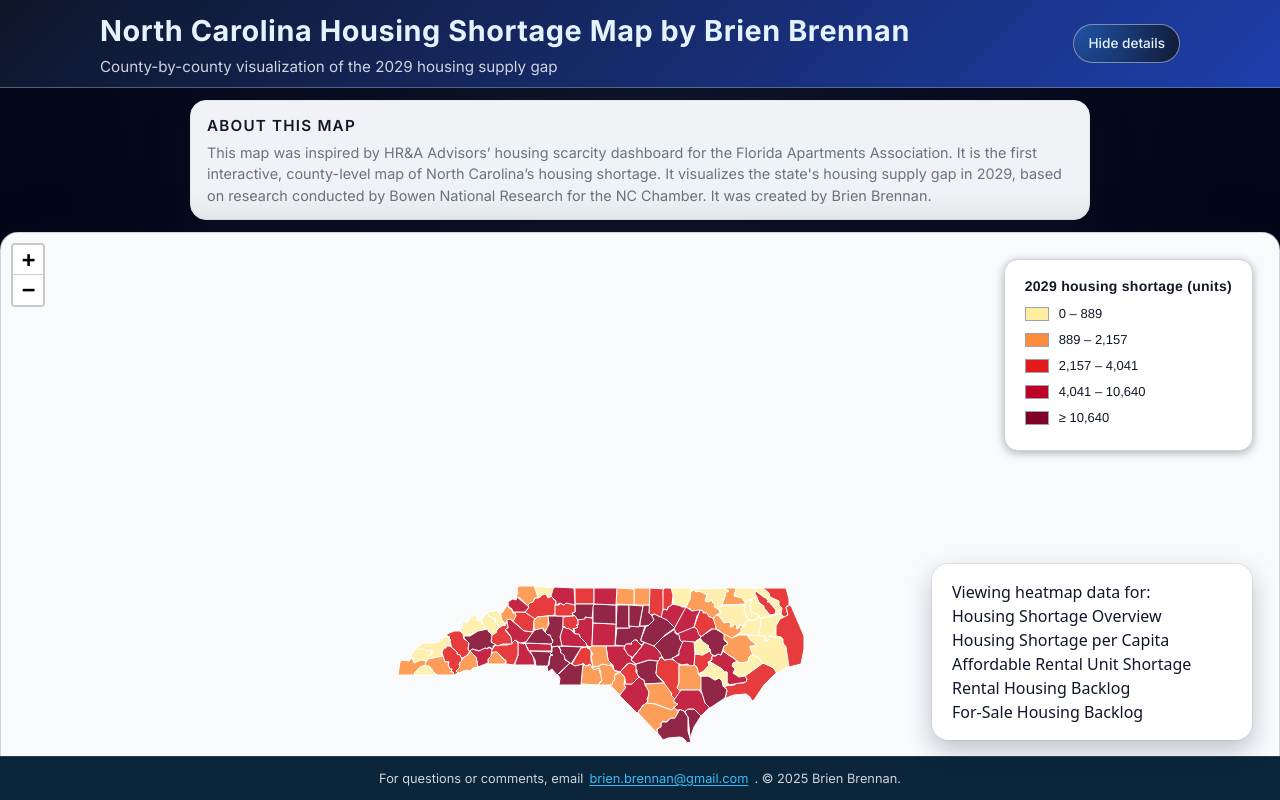
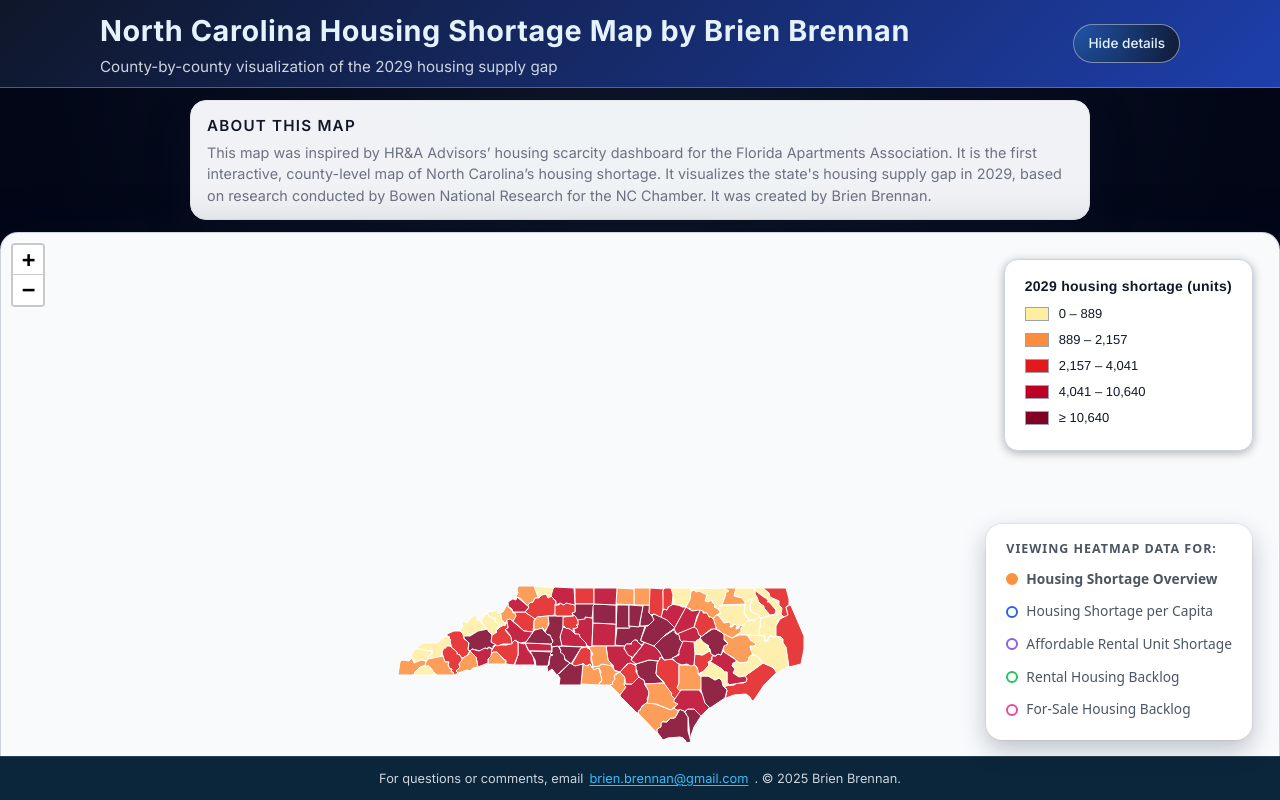
Before and after one commit to Brennan919/nc-housing-map, a Next.js app: page / in a window 1280 px wide. Built offline with nearby package versions, Linux system fonts and the light colour scheme.

Commit message:
Added Color to lenses

```diff
--- a/app/NcMap.js
+++ b/app/NcMap.js
@@ -129,12 +129,52 @@ function getMetricValue(feature, lensId) {
 
 // ---------- Color scale helpers ----------
 
-function getColorForValue(value, breaks) {
+// Pick a color from the right palette for each lens + class index 0–4
+function getPaletteColor(lensId, classIndex) {
+  // default palette (same as your current overview)
+  const overviewPalette = ["#FFEDA0", "#FD8D3C", "#E31A1C", "#BD0026", "#800026"];
+
+  const perCapitaPalette = ["#eff6ff", "#bfdbfe", "#60a5fa", "#2563eb", "#1d4ed8"]; // blues
+  const affordableRentalPalette = [
+    "#f5f3ff",
+    "#e9d5ff",
+    "#c4b5fd",
+    "#8b5cf6",
+    "#6d28d9",
+  ]; // purples
+  const rentalBacklogPalette = [
+    "#ecfdf3",
+    "#bbf7d0",
+    "#4ade80",
+    "#22c55e",
+    "#15803d",
+  ]; // greens
+  const forSaleBacklogPalette = [
+    "#fdf2f8",
+    "#f9a8d4",
+    "#f472b6",
+    "#ec4899",
+    "#be185d",
+  ]; // pink/red
+
+  const palettes = {
+    overview: overviewPalette,
+    per_capita: perCapitaPalette,
+    affordable_rental: affordableRentalPalette,
+    rental_backlog: rentalBacklogPalette,
+    forsale_backlog: forSaleBacklogPalette,
+  };
+
+  const palette = palettes[lensId] || overviewPalette;
+  const idx = Math.max(0, Math.min(classIndex, palette.length - 1));
+  return palette[idx];
+}
+
+function getColorForValue(value, breaks, lensId) {
   const v = Number(value);
-  if (!Number.isFinite(v)) return "#FFEDA0";
-
-  if (!breaks || breaks.length === 0) {
-    return "#FED976";
+  if (!Number.isFinite(v) || !breaks || !breaks.length) {
+    // light neutral if no data
+    return getPaletteColor(lensId, 0);
   }
 
   const [b1, b2, b3, b4] = [
@@ -144,12 +184,17 @@ function getColorForValue(value, breaks) {
     breaks[3] ?? breaks[2] ?? breaks[1] ?? breaks[0],
   ];
 
-  if (v > b4) return "#800026"; // darkest
-  if (v > b3) return "#BD0026";
-  if (v > b2) return "#E31A1C";
-  if (v > b1) return "#FD8D3C";
-  return "#FFEDA0"; // lightest
+  // Decide which “class” this value belongs to
+  let classIndex = 0;
+  if (v > b4) classIndex = 4;
+  else if (v > b3) classIndex = 3;
+  else if (v > b2) classIndex = 2;
+  else if (v > b1) classIndex = 1;
+  else classIndex = 0;
+
+  return getPaletteColor(lensId, classIndex);
 }
+
 
 function formatLegendValue(value, lensId) {
   if (!Number.isFinite(value)) return "n/a";
@@ -363,7 +408,8 @@ function Legend({ activeLensId, breaks }) {
       classes.forEach((cls) => {
         const midValue =
           cls.to == null ? cls.from + 1 : (cls.from + cls.to) / 2;
-        const color = getColorForValue(midValue, breaksToUse);
+        const color = getColorForValue(midValue, breaksToUse, activeLensId);
+
 
         const row = document.createElement("div");
         row.style.display = "flex";
@@ -419,7 +465,7 @@ function LensSelector({ activeLensId, setActiveLensId }) {
               onClick={() => setActiveLensId(id)}
             >
               <span
-                className={`lens-dot${
+                className={`lens-dot lens-dot-${id}${
                   isActive ? " lens-dot-active" : ""
                 }`}
                 aria-hidden="true"
@@ -459,7 +505,7 @@ export default function NcMap() {
   function style(feature) {
     const v = getMetricValue(feature, activeLensId);
     return {
-      fillColor: getColorForValue(v, breaks),
+      fillColor: getColorForValue(v, breaks, activeLensId),
       weight: 1,
       opacity: 1,
       color: "#ffffff",
--- a/app/globals.css
+++ b/app/globals.css
@@ -330,14 +330,97 @@ body {
   font-family: system-ui, -apple-system, BlinkMacSystemFont, "Segoe UI", sans-serif;
 }
 
-.lens-title {
-  font-size: 0.85rem;
+/* Lens card container: you can keep your existing position + size rules */
+.lens-card-title,
+.lens-card-title {
+  font-size: 0.78rem;
   font-weight: 600;
-  letter-spacing: 0.06em;
   text-transform: uppercase;
-  color: #4f6b8c;
-  margin-bottom: 0.3rem;
+  letter-spacing: 0.08em;
+  color: #4b5563;
+  margin-bottom: 0.4rem;
 }
+
+.lens-options {
+  display: flex;
+  flex-direction: column;
+  gap: 4px;
+}
+
+.lens-option {
+  border: none;
+  background: transparent;
+  padding: 4px 0;
+  cursor: pointer;
+  display: flex;
+  align-items: center;
+  font-size: 0.86rem;
+  color: #4b5563;
+  text-align: left;
+}
+
+.lens-option:hover {
+  color: #111827;
+}
+
+.lens-option-active {
+  font-weight: 600;
+}
+
+/* Base dot style */
+.lens-dot {
+  width: 12px;
+  height: 12px;
+  border-radius: 999px;
+  margin-right: 8px;
+  border-width: 2px;
+  border-style: solid;
+  background: #ffffff;
+  box-sizing: border-box;
+}
+
+/* Palette-specific dot outlines (match the choropleth palettes) */
+.lens-dot-overview {
+  border-color: #fb923c; /* orange */
+}
+
+.lens-dot-per_capita {
+  border-color: #2563eb; /* blue */
+}
+
+.lens-dot-affordable_rental {
+  border-color: #8b5cf6; /* purple */
+}
+
+.lens-dot-rental_backlog {
+  border-color: #22c55e; /* green */
+}
+
+.lens-dot-forsale_backlog {
+  border-color: #ec4899; /* pink/red */
+}
+
+/* Fill the circle when active */
+.lens-dot-active.lens-dot-overview {
+  background: #fb923c;
+}
+
+.lens-dot-active.lens-dot-per_capita {
+  background: #2563eb;
+}
+
+.lens-dot-active.lens-dot-affordable_rental {
+  background: #8b5cf6;
+}
+
+.lens-dot-active.lens-dot-rental_backlog {
+  background: #22c55e;
+}
+
+.lens-dot-active.lens-dot-forsale_backlog {
+  background: #ec4899;
+}
+
 
 .lens-select {
   width: 100%;
```
